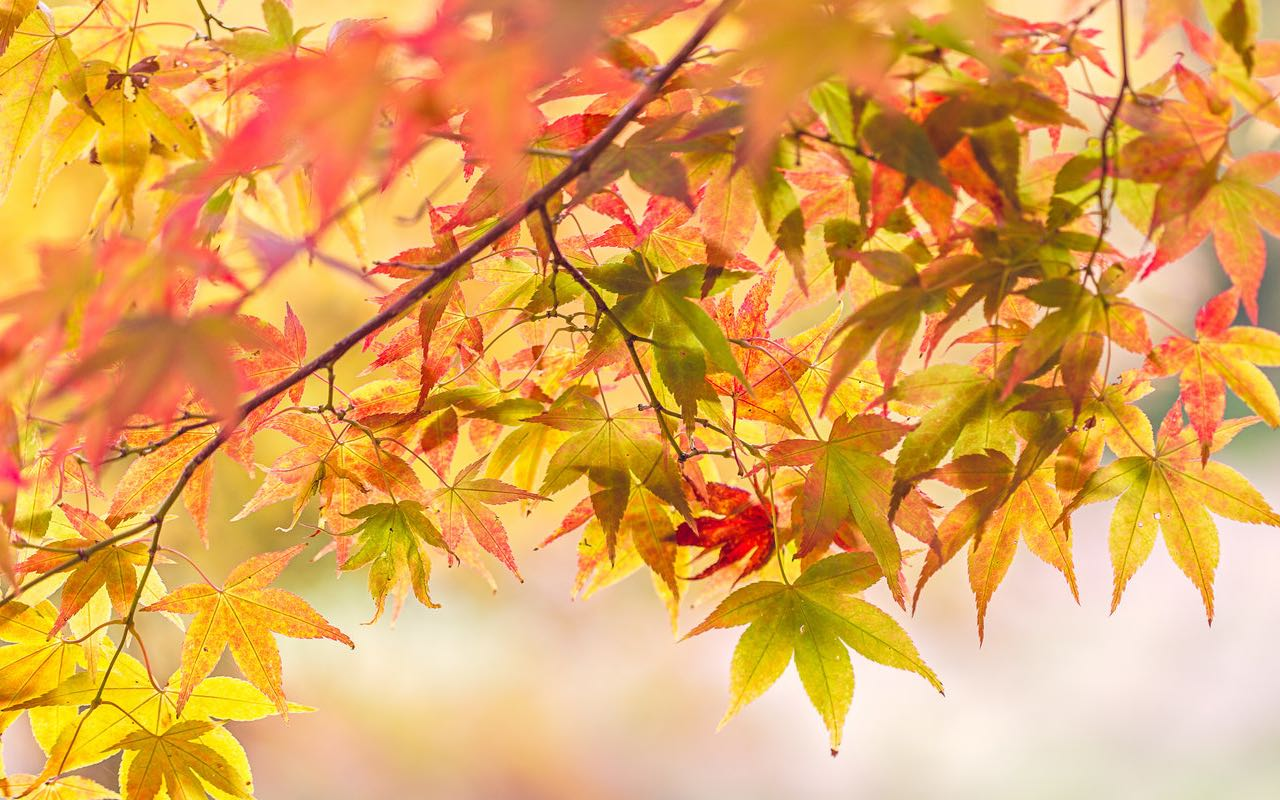
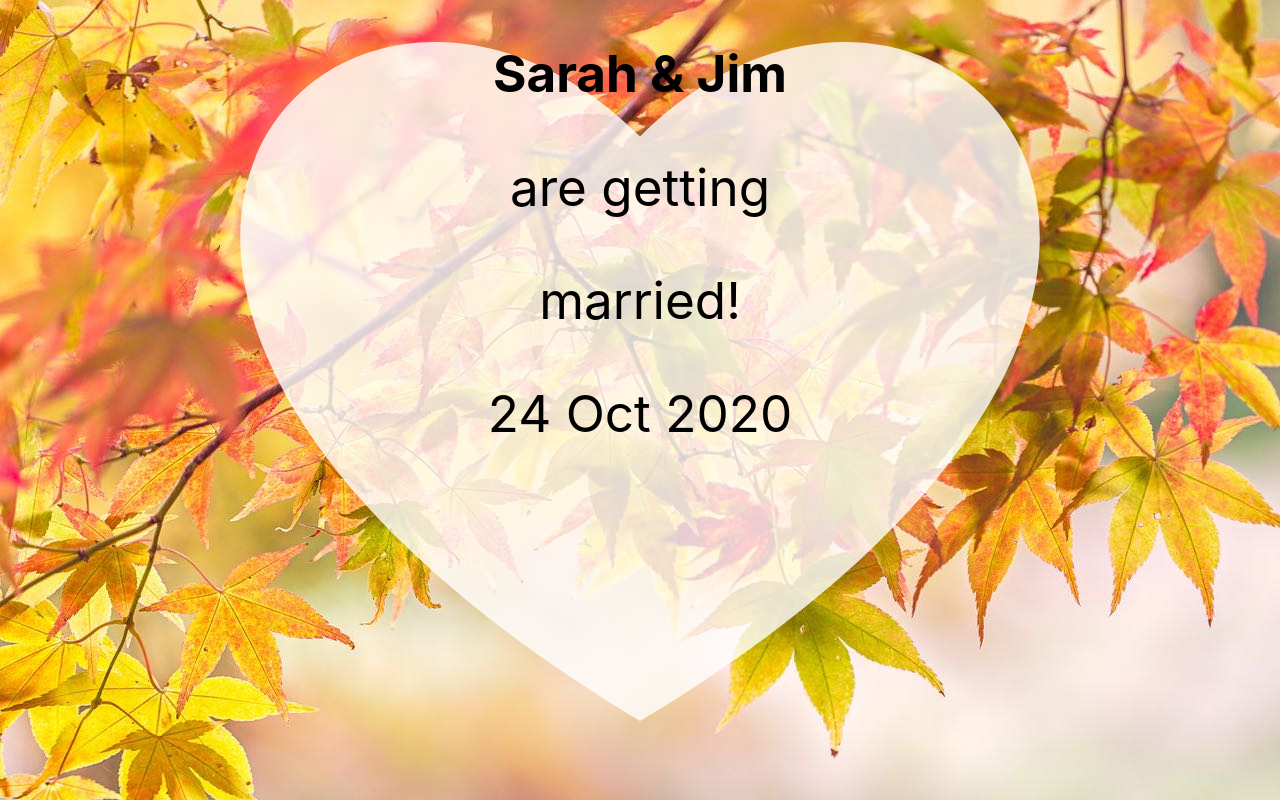
Before and after one commit to jimbali/freebail.wedding, a React (Create React App) app: page / in a window 1280 px wide. Built offline with nearby package versions, Linux system fonts and the light colour scheme.

Commit message:
Make heart box and text

```diff
--- a/src/components/molecules/saveTheDate/index.tsx
+++ b/src/components/molecules/saveTheDate/index.tsx
@@ -1,8 +1,13 @@
 import React from 'react'
+import './styles.scss'
 
 function SaveTheDate() {
   return (
     <div className="saveTheDate">
+        <h2>Sarah & Jim</h2>
+        <p>are getting</p>
+        <p>married!</p>
+        <p>24 Oct 2020</p>
     </div>
   )
 }
--- /dev/null
+++ b/src/components/molecules/saveTheDate/styles.scss
@@ -0,0 +1,15 @@
+.saveTheDate {
+    background-image: url(../../../assets/img/heart.svg);
+    background-repeat: no-repeat;
+    background-size: contain;
+    height: 0;
+    margin: 0 auto;
+    max-width: 100%;
+    max-height: 100%;
+    padding-bottom: 84.928%;
+    width: 800px;
+
+    h2, p {
+        font-size: 4vw;
+    }
+}
--- a/src/components/organisms/heroSection/index.tsx
+++ b/src/components/organisms/heroSection/index.tsx
@@ -1,10 +1,10 @@
-import React from 'react'
+import React, { ReactChild } from 'react'
 import SaveTheDate from '../../molecules/saveTheDate'
 import './styles.scss'
 
 interface IHeroSectionProps {
   backgroundImage: string
-  centralWidget: typeof SaveTheDate
+  centralWidget: ReactChild;
 }
 
 function HeroSection(props: IHeroSectionProps) {
@@ -13,6 +13,9 @@ function HeroSection(props: IHeroSectionProps) {
       className="heroSection"
       style={{ backgroundImage: `url(${props.backgroundImage})` }}
     >
+        <div className="centralWidget">
+            {props.centralWidget}
+        </div>
     </div>
   )
 }
--- a/src/components/organisms/heroSection/styles.scss
+++ b/src/components/organisms/heroSection/styles.scss
@@ -1,3 +1,9 @@
 .heroSection {
     height: 100vh;
+
+    .centralWidget {
+        display: inline-block;
+        margin: 0 auto;
+        max-width: 80%;
+    }
 }
--- a/src/pages/front/index.tsx
+++ b/src/pages/front/index.tsx
@@ -3,10 +3,6 @@ import LongScroll from '../../components/templates/longScroll';
 import HeroSection from '../../components/organisms/heroSection';
 import SaveTheDate from '../../components/molecules/saveTheDate';
 import LeavesBackground from '../../assets/img/leaves.jpg'
-
-function saveTheDate() {
-  return(<SaveTheDate/>)
-}
 
 function FrontPage() {
   return (
@@ -15,7 +11,7 @@ function FrontPage() {
         <div className="App-content">
           <HeroSection
             backgroundImage={LeavesBackground}
-            centralWidget={saveTheDate}
+            centralWidget={<SaveTheDate/>}
           />
         </div>
       </LongScroll>
```
Also changed, not shown: src/assets/img/heart.svg (added).
